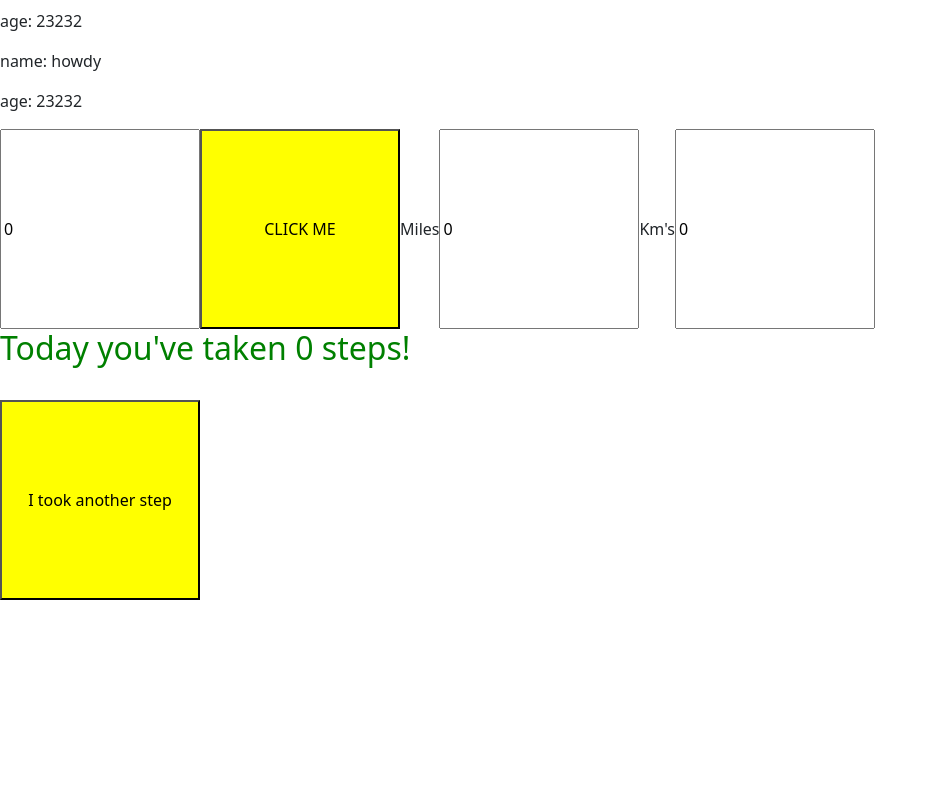
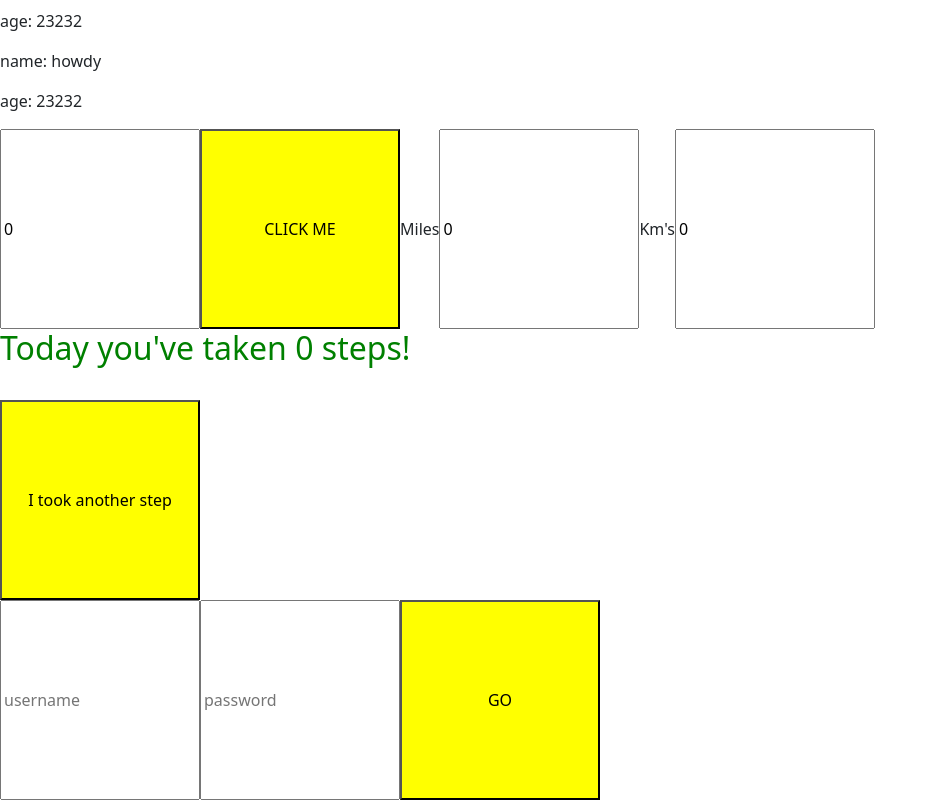
Before and after one commit to 44jovi/qa-gl-mern-react-1, a React (Create React App) app in the folder react-project/: page / in a window 1280 px wide. Shown: the part 773-1573 px from the top of the page, without its empty margins (0-938 px from the left). Before the commit the page ends 1373 px from the top, so only its background shows below. Built offline with nearby package versions, Linux system fonts and the light colour scheme.

Commit message:
component Credentials

```diff
--- a/react-project/src/App.js
+++ b/react-project/src/App.js
@@ -7,6 +7,7 @@ import MyComponent from "./components/MyComponent";
 import Counter from "./components/Counter";
 import Converter from "./components/Converter";
 import MilesAhead from "./components/MilesAhead";
+import Credentials from "./components/Credentials";
 
 function App() {
   return (
@@ -15,6 +16,7 @@ function App() {
       <Counter />
       <Converter />
       <MilesAhead />
+      <Credentials />
     </>
   );
 }
--- /dev/null
+++ b/react-project/src/components/Credentials.jsx
@@ -0,0 +1,33 @@
+import { useState } from "react";
+
+const Credentials = () => {
+  const [username, setUsername] = useState(null);
+  const [password, setPassword] = useState(null);
+
+  const printCredentials = (e) => {
+    e.preventDefault();
+    alert(`Showing everyone your: Username: ${username} Password: ${password}`);
+  };
+
+  return (
+    <>
+      <form onSubmit={printCredentials}>
+        <input
+          placeholder="username"
+          onChange={(e) => {
+            setUsername(e.target.value);
+          }}
+        />
+        <input
+          placeholder="password"
+          onChange={(e) => {
+            setPassword(e.target.value);
+          }}
+        />
+        <button>GO</button>
+      </form>
+    </>
+  );
+};
+
+export default Credentials;
```
